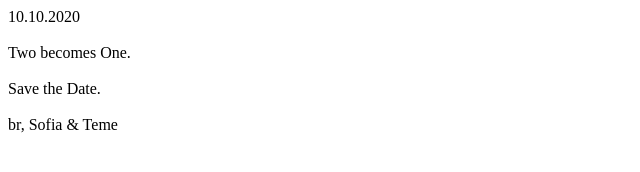
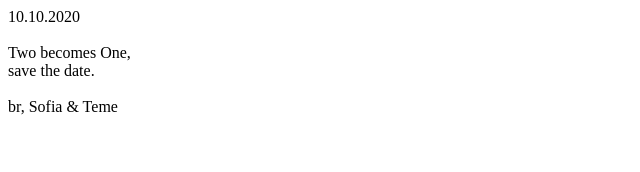
Before and after one commit to varmais/10102020, a plain HTML site: page index.html in a window 1280 px wide. Shown: the whole page, without its empty margins (0-640 px from the left). Drawn offline with Linux system fonts and the light colour scheme.

Commit message:
Update index.html

```diff
--- a/index.html
+++ b/index.html
@@ -5,9 +5,9 @@
     <body>
         10.10.2020
         <br><br>
-        Two becomes One.
-        <br><br>
-        Save the Date.
+        Two becomes One,
+        <br>
+        save the date.
         <br><br>
         br,
         Sofia & Teme
```
